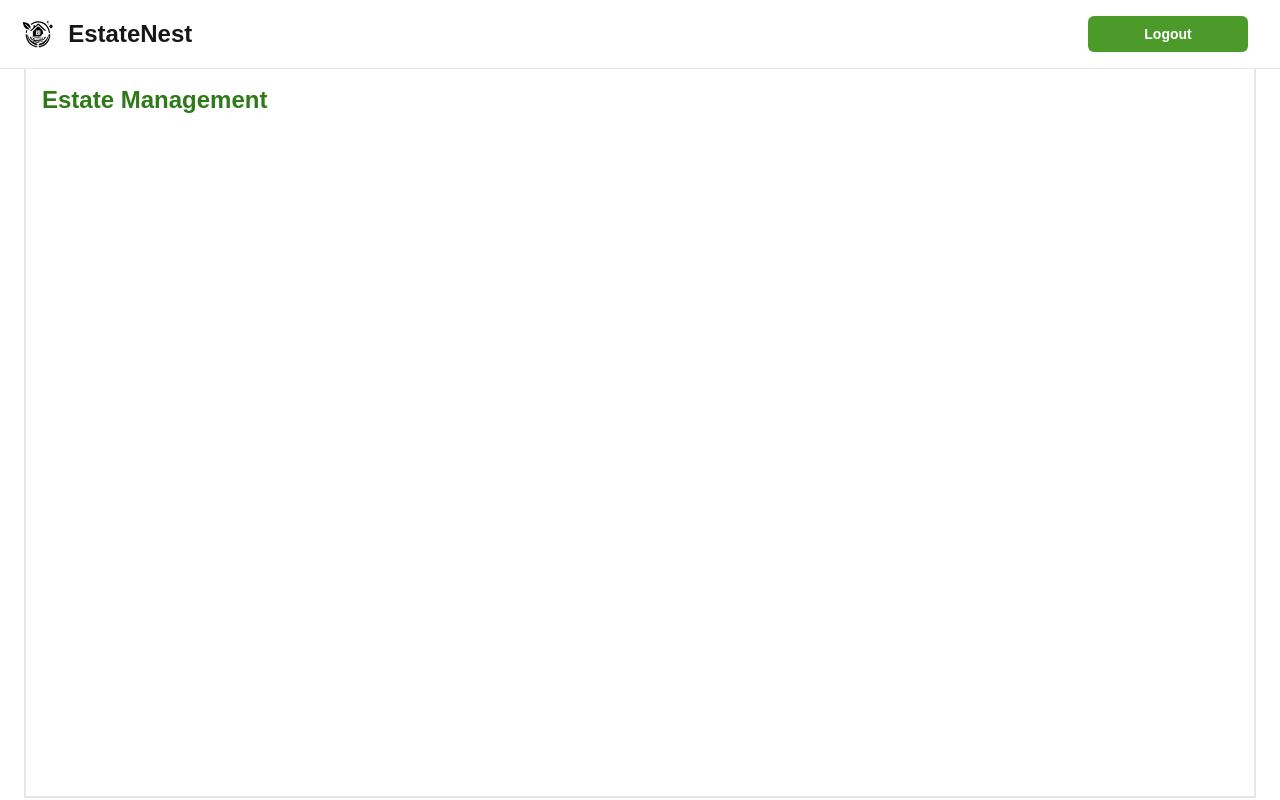
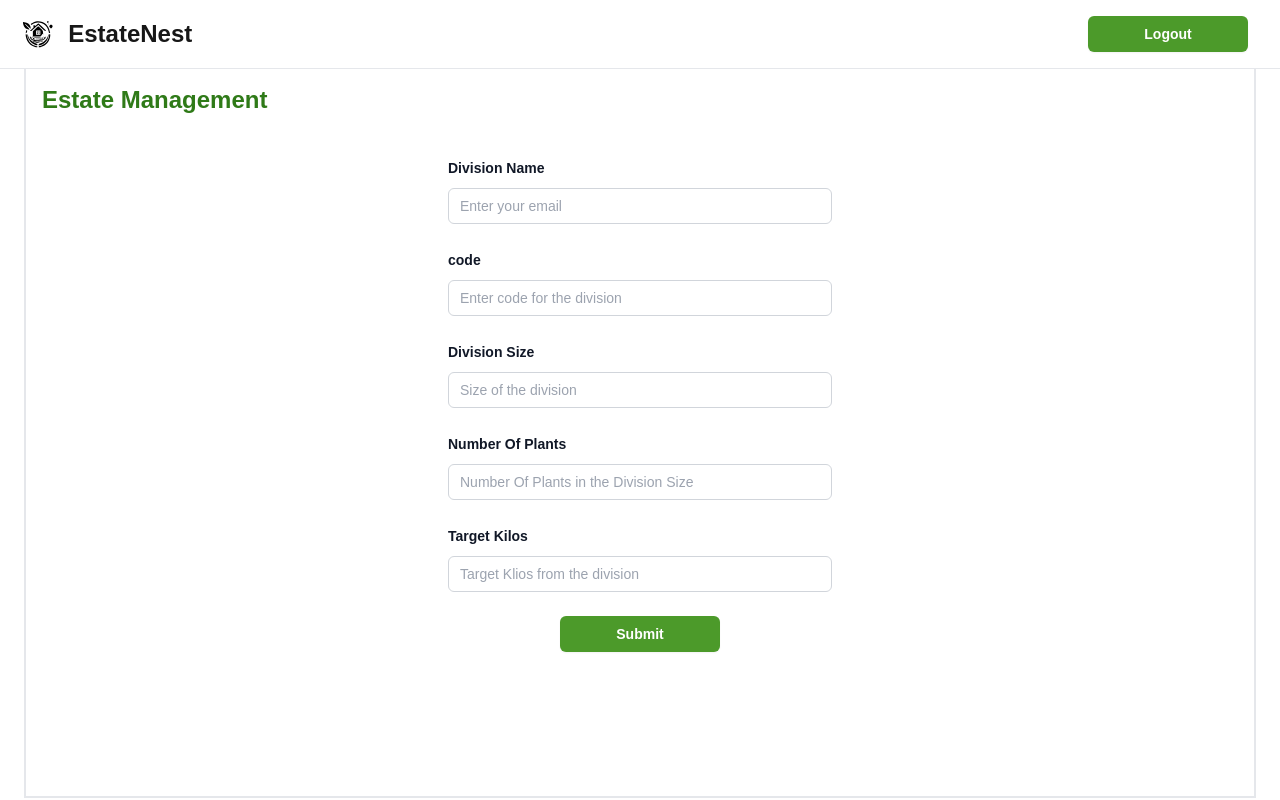
Before and after one commit to HDLLakshan/EstateNest, a Next.js app in the folder estate-nest/: page /estate-management in a window 1280 px wide. Built offline with nearby package versions, Linux system fonts and the light colour scheme.

Commit message:
connect add division api call

```diff
--- /dev/null
+++ b/estate-nest/src/app/api/division/route.ts
@@ -0,0 +1,40 @@
+import { cookies } from 'next/headers';
+import { NextResponse } from 'next/server';
+
+export async function POST(req: Request) {
+  try {
+    const { name, code, size, numberOfPlants, targetKlios } = await req.json();
+
+    const cookieStore = cookies();
+    const token = (await cookieStore)?.get('token')?.value;
+
+    if (!token) {
+      return NextResponse.json({ message: 'Unauthorized' }, { status: 401 });
+    }
+    const res = await fetch(`${process.env.NEXT_PUBLIC_API_BASE_URL}/divisions`, {
+      method: 'POST',
+      headers: { 'Content-Type': 'application/json', Authorization: `Bearer ${token}` },
+      body: JSON.stringify({
+        name,
+        code,
+        size,
+        number_of_plants: numberOfPlants,
+        target_kilos: targetKlios,
+        status: 'active',
+      }),
+    });
+
+    if (!res.ok) {
+      return NextResponse.json({ message: 'Failed API calls' }, { status: res.status });
+    }
+
+    const data = await res.json();
+
+    return NextResponse.json({ message: 'Added successful', data });
+  } catch (error) {
+    return NextResponse.json(
+      { message: 'Something went wrong test', error },
+      { status: 500 },
+    );
+  }
+}
--- /dev/null
+++ b/estate-nest/src/app/components/division/AddDivision.tsx
@@ -0,0 +1,112 @@
+'use client';
+
+import React from 'react';
+import { useForm } from 'react-hook-form';
+import { zodResolver } from '@hookform/resolvers/zod';
+import * as z from 'zod';
+import InputField from '../form/InputField';
+import Button from '../form/Button';
+import { LoadingSVG } from '../form/Loading';
+import { toastify } from '../Toast';
+
+const divisionSchema = z.object({
+  name: z.string(),
+  code: z.string(),
+  size: z.number(),
+  numberOfPlants: z.number(),
+  targetKlios: z.number(),
+});
+
+type divisionFormValues = z.infer<typeof divisionSchema>;
+
+const AddDivision = () => {
+  const {
+    register,
+    handleSubmit,
+    formState: { errors, isSubmitting },
+  } = useForm<divisionFormValues>({
+    resolver: zodResolver(divisionSchema),
+  });
+
+  const onSubmit = async (divisionValues: divisionFormValues) => {
+    const { name, code, size, numberOfPlants, targetKlios } = divisionValues;
+
+    try {
+      const res = await fetch('/api/division', {
+        method: 'POST',
+        headers: { 'Content-Type': 'application/json' },
+        body: JSON.stringify({ name, code, size, numberOfPlants, targetKlios }),
+      });
+
+      const data = await res.json();
+
+      if (!res.ok) toastify(data.message || 'Login failed');
+      else window.location.href = '/dashboard';
+    } catch (error) {
+      console.log(error);
+      toastify('Something went wrong');
+    }
+  };
+
+  return (
+    <div className="mt-10 sm:mx-auto sm:w-full sm:max-w-sm">
+      <form onSubmit={handleSubmit(onSubmit)} className="space-y-6">
+        <InputField
+          id="name"
+          type="text"
+          label="Division Name"
+          {...register('name')}
+          placeholder="Enter your email"
+          error={errors?.name?.message}
+          disabled={isSubmitting}
+        />
+
+        <InputField
+          id="code"
+          type="text"
+          label="code"
+          {...register('code')}
+          placeholder="Enter code for the division"
+          error={errors?.code?.message}
+          disabled={isSubmitting}
+        />
+
+        <InputField
+          id="size"
+          type="number"
+          label="Division Size"
+          {...register('size', { valueAsNumber: true })}
+          placeholder="Size of the division"
+          error={errors?.size?.message}
+          disabled={isSubmitting}
+        />
+
+        <InputField
+          id="numberOfPlants"
+          type="number"
+          label="Number Of Plants"
+          {...register('numberOfPlants', { valueAsNumber: true })}
+          placeholder="Number Of Plants in the Division Size"
+          error={errors?.numberOfPlants?.message}
+          disabled={isSubmitting}
+        />
+
+        <InputField
+          id="targetKlios"
+          type="number"
+          label="Target Kilos"
+          {...register('targetKlios', { valueAsNumber: true })}
+          placeholder="Target Klios from the division"
+          error={errors?.size?.message}
+          disabled={isSubmitting}
+        />
+
+        <Button type="submit" disabled={isSubmitting}>
+          {isSubmitting ? <LoadingSVG text="Submit ..." /> : 'Submit'}
+        </Button>
+      </form>
+    </div>
+  );
+};
+
+export default AddDivision;
--- a/estate-nest/src/app/estate-management/page.tsx
+++ b/estate-nest/src/app/estate-management/page.tsx
@@ -1,9 +1,11 @@
 import React from 'react';
 import { PageTitle } from '../components/typography';
+import AddDivision from '../components/division/AddDivision';
 
 const Estate = async () => (
   <div className="w-full">
     <PageTitle title="Estate Management" />
+    <AddDivision />
   </div>
 );
 
```
